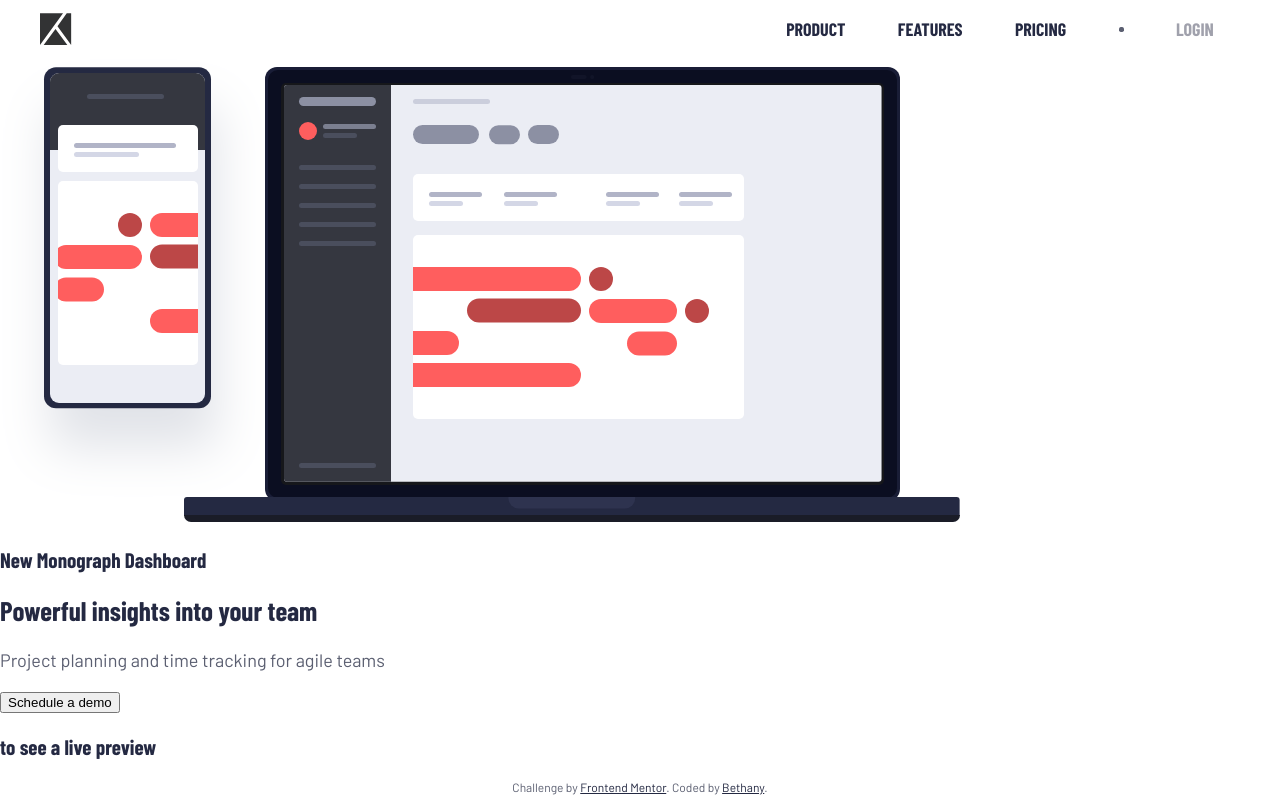
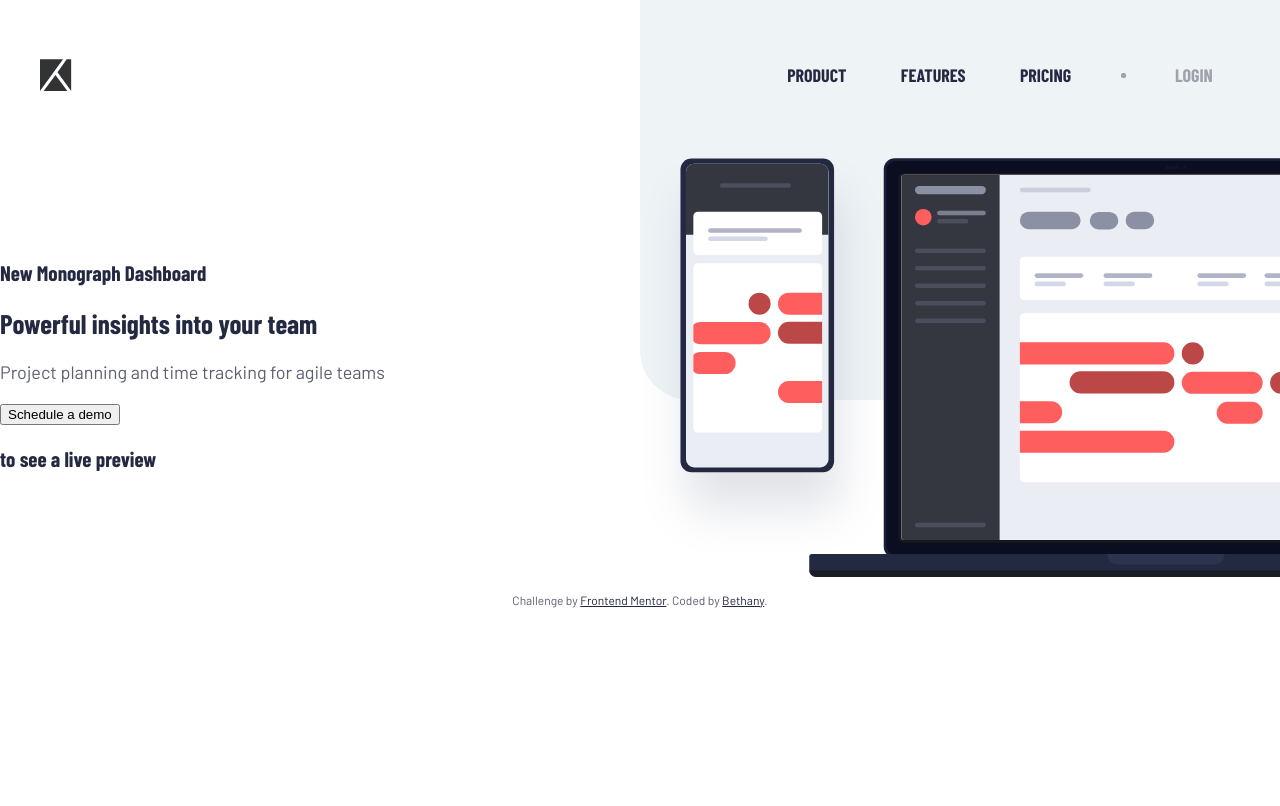
Before and after one commit to whimsicurl-creations/fm-project-tracking-component, a plain HTML site: page index.html in a window 1280 px wide. Drawn offline with nearby package versions, Linux system fonts and the light colour scheme.

Commit message:
Add background shape and modify image size

```diff
--- a/css/main.css
+++ b/css/main.css
@@ -20,6 +20,21 @@ body {
     font-family: 'Barlow', sans-serif;
     color: var(--dkgrayblue);
     margin: 0 auto;
+    height: 100vh;
+    overflow: hidden;
+}
+
+body::before {
+    content: "";
+    display: block;
+    position: absolute;
+    background: var(--ltgrayblue);
+    border-radius: 0 0 0 50px;
+    width: 50%;
+    height: 50%;
+    top: 0;
+    right: 0;
+    z-index: -1;
 }
 
 /* HEADER */
@@ -28,6 +43,7 @@ header {
     justify-content: space-between;
     align-items: center;
     width: 100%;
+    height: 150px;
     max-width: 1200px;
     margin: 0 auto;
 }
@@ -38,7 +54,6 @@ header img {
 
 /* NAVIGATION */
 nav {
-    align-self: end;
     width: 40%;
 }
 nav ul {
@@ -60,10 +75,32 @@ nav ul li a {
     text-transform: uppercase;
     color: var(--vdkblue);
     font-weight: 700;
+    margin: 0 5px;
 }
 
 nav ul li:last-child a {
     color: var(--grayblue);
+}
+
+/* MAIN */
+main {
+    display: flex;
+    flex-flow: row-reverse nowrap;
+    justify-content: space-between;
+    align-items: center;
+}
+
+.image {
+    width: 50%;
+    overflow: hidden;
+}
+
+.image img {
+    /* margin-left: 50px; */
+    width: 138%;
+    overflow: hidden;
+    /* width: 150%; */
+    position: relative;
 }
 
 
--- a/index.html
+++ b/index.html
@@ -18,13 +18,14 @@
         <li><a href="#">Features</a></li>
         <li><a href="#">Pricing</a></li>
         <li><svg height="5" width="5">
-          <circle cx="2.5" cy="2.5" r="2.55" fill="var(--dkgrayblue)"></circle>
+          <circle cx="2.5" cy="2.5" r="2.55" fill="var(--grayblue)"></circle>
         </svg></li>
         <li><a href="#">Login</a></li>
       </ul>
     </nav>
   </header>
 
+  <main>
     <section class="image">
       <img src="images/illustration-devices.svg" alt="Illustration of Devices">
     </section>
@@ -38,6 +39,7 @@
       <button>Schedule a demo</button>
       <h3>to see a live preview</h3>
     </section>
+  </main>
 
   <footer>
     <p class="attribution">
```
Lines whose indentation alone changed are shown as unchanged.
